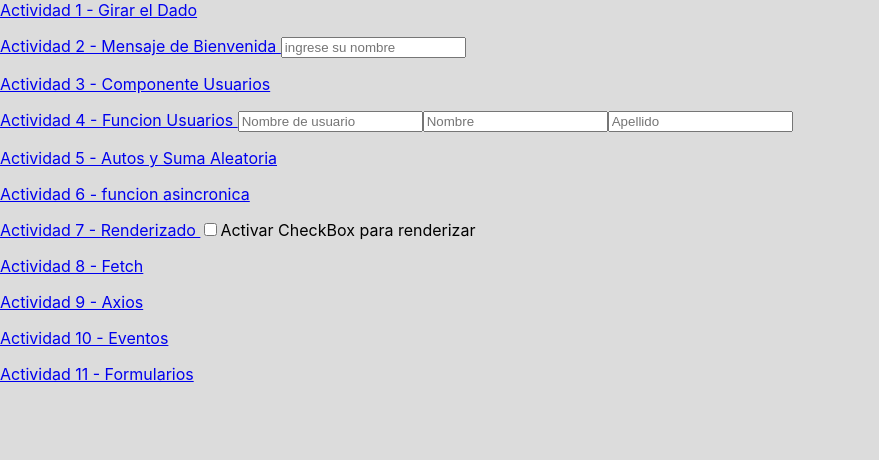
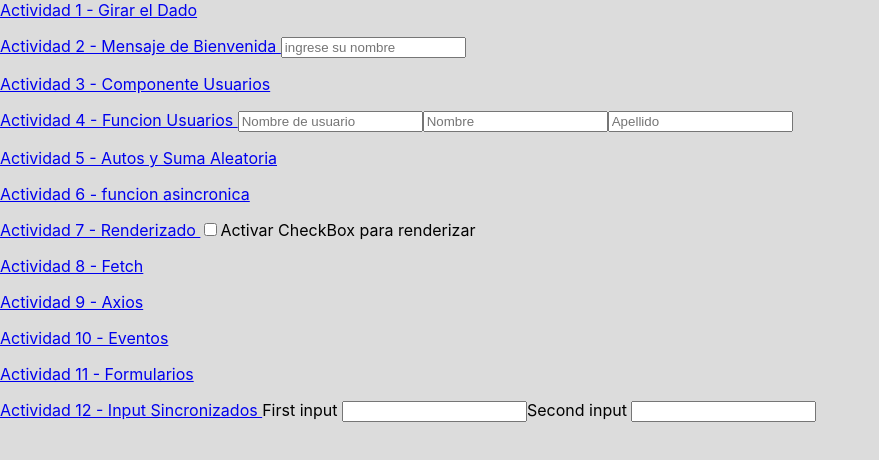
Before and after one commit to scostilla/hedy-portfolio, a React (Create React App) app: page /SyncedInputs in a window 1280 px wide. Shown: the top 460 px of the page, without its empty margins (0-879 px from the left). Built offline with nearby package versions, Linux system fonts and the light colour scheme.

Commit message:
liftingState and SyncedInputs

```diff
--- a/src/components/Home.js
+++ b/src/components/Home.js
@@ -12,6 +12,7 @@ import { AbmFetch } from "./AbmFetch.js";
 import { AbmAxios } from "./AbmAxios.js";
 import { EventParagraph } from "./Paragraph";
 import { ReactForms } from "./ReactForms.js";
+import SyncedInputs from "./SyncedInputs.js";
 
 const Home = () => {
   const [getName, setName] = useState("");
@@ -25,7 +26,7 @@ const Home = () => {
       <div className="nest-header">
         <Link to={"./RollTheDice"}>Actividad 1 - Girar el Dado</Link>
         <p />
-        <Link to={"./Welcome"}>Actividad 2 - Mensaje de Bienvenida  </Link>
+        <Link to={"./Welcome"}>Actividad 2 - Mensaje de Bienvenida </Link>
         <input
           type="text"
           value={getName}
@@ -33,9 +34,9 @@ const Home = () => {
           placeholder="ingrese su nombre"
         />
         <p />
-        <Link to={"./UsersComponent"}>Actividad 3 - Componente Usuarios  </Link>
+        <Link to={"./UsersComponent"}>Actividad 3 - Componente Usuarios </Link>
         <p />
-        <Link to={"./UsersFunction"}>Actividad 4 - Funcion Usuarios  </Link>
+        <Link to={"./UsersFunction"}>Actividad 4 - Funcion Usuarios </Link>
         <input
           type="text"
           value={getUserName}
@@ -55,26 +56,44 @@ const Home = () => {
           placeholder="Apellido"
         />
         <p />
-        <Link to={"./Cars"}>Actividad 5 - Autos y Suma Aleatoria  </Link>
+        <Link to={"./Cars"}>Actividad 5 - Autos y Suma Aleatoria </Link>
         <p />
-        <Link to={"./AsyncFunction"}>Actividad 6 - funcion asincronica  </Link>
+        <Link to={"./AsyncFunction"}>Actividad 6 - funcion asincronica </Link>
         <p />
-        <Link to={"./AbmRender"}>Actividad 7 - Renderizado  </Link>
-        <input type="Checkbox" value={getFlag} onChange={(e) => {setFlag(e.target.checked)}} /><label>Activar CheckBox para renderizar</label>
+        <Link to={"./AbmRender"}>Actividad 7 - Renderizado </Link>
+        <input
+          type="Checkbox"
+          value={getFlag}
+          onChange={(e) => {
+            setFlag(e.target.checked);
+          }}
+        />
+        <label>Activar CheckBox para renderizar</label>
         <p />
-        <Link to={"./AbmFetch"}>Actividad 8 - Fetch  </Link>
+        <Link to={"./AbmFetch"}>Actividad 8 - Fetch </Link>
         <p />
-        <Link to={"./AbmAxios"}>Actividad 9 - Axios  </Link>
+        <Link to={"./AbmAxios"}>Actividad 9 - Axios </Link>
         <p />
-        <Link to={"./EventParagraph"}>Actividad 10 - Eventos  </Link>
+        <Link to={"./EventParagraph"}>Actividad 10 - Eventos </Link>
         <p />
-        <Link to={"./ReactForms"}>Actividad 11 - Formularios  </Link>
+        <Link to={"./ReactForms"}>Actividad 11 - Formularios </Link>
+        <p />
+        <Link to={"./SyncedInputs"}>Actividad 12 - Input Sincronizados </Link>
 
         <Routes>
           <Route path="/RollTheDice" element={<RollTheDice />} />
           <Route path="/Welcome" element={<Welcome name={getName} />} />
           <Route path="/UsersComponent" element={<UsersComponent />} />
-          <Route path="/UsersFunction" element={<UsersFunction userName={getUserName} firstName={getFirstName} lastName={getLastName} />} />
+          <Route
+            path="/UsersFunction"
+            element={
+              <UsersFunction
+                userName={getUserName}
+                firstName={getFirstName}
+                lastName={getLastName}
+              />
+            }
+          />
           <Route path="/Cars" element={<Cars />} />
           <Route path="/AsyncFunction" element={<AsyncFunction />} />
           <Route path="/AbmRender" element={<AbmRender flag={getFlag} />} />
@@ -82,6 +101,7 @@ const Home = () => {
           <Route path="/AbmAxios" element={<AbmAxios />} />
           <Route path="/EventParagraph" element={<EventParagraph />} />
           <Route path="/ReactForms" element={<ReactForms />} />
+          <Route path="/SyncedInputs" element={<SyncedInputs />} />
         </Routes>
       </div>
     </Router>
--- /dev/null
+++ b/src/components/SyncedInputs.js
@@ -0,0 +1,29 @@
+import { useState } from 'react';
+
+export default function SyncedInputs() {
+  return (
+    <>
+      <Input label="First input" />
+      <Input label="Second input" />
+    </>
+  );
+}
+
+function Input({ label }) {
+  const [text, setText] = useState('');
+
+  function handleChange(e) {
+    setText(e.target.value);
+  }
+
+  return (
+    <label>
+      {label}
+      {' '}
+      <input
+        value={text}
+        onChange={handleChange}
+      />
+    </label>
+  );
+}
```
Also changed, not shown: src/components/LiftingState.js (added, +46 -0 lines), Activididades.txt.
